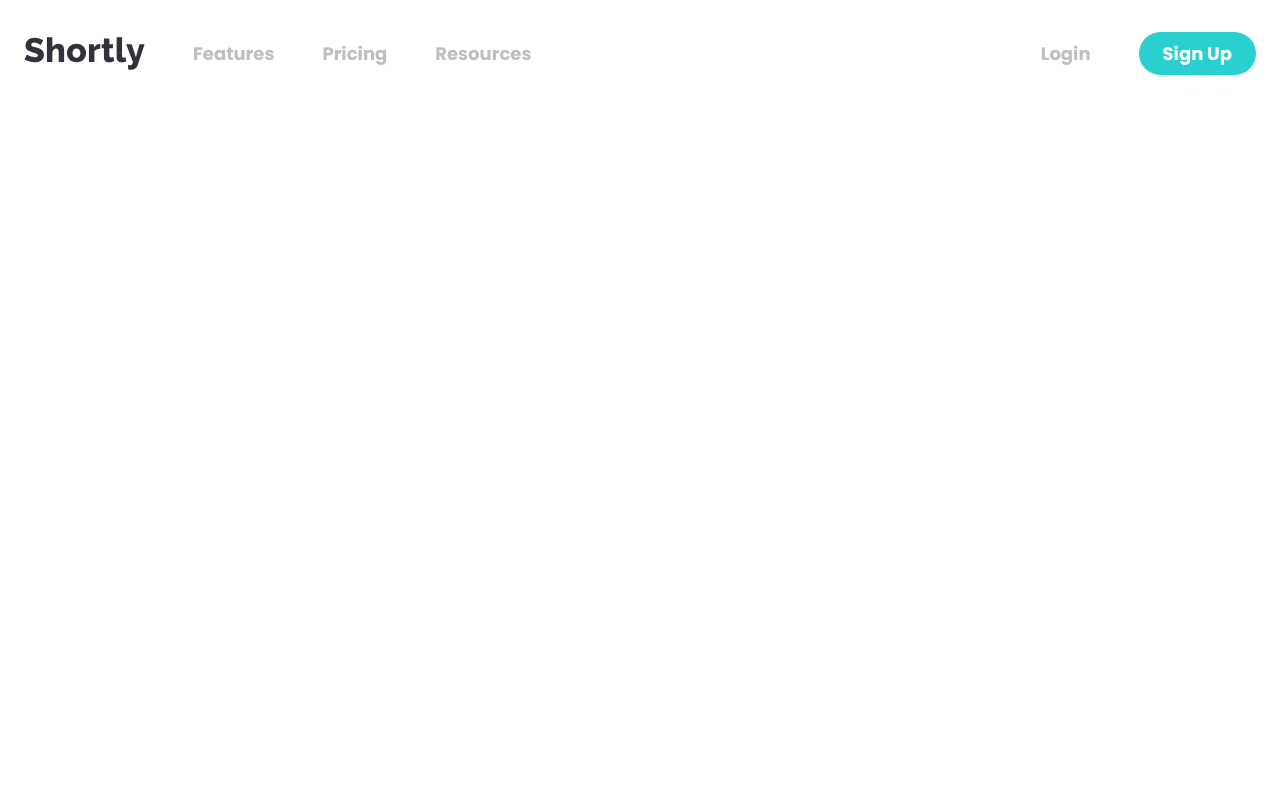
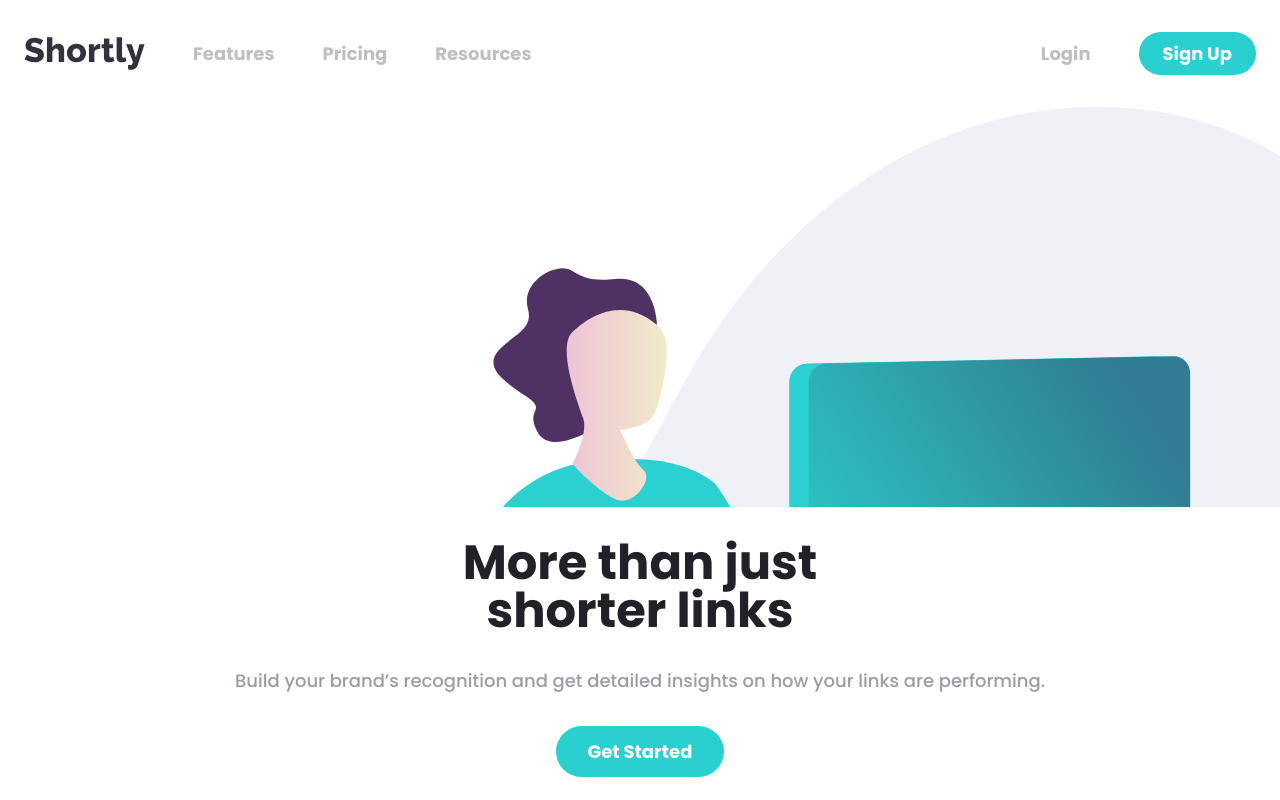
Before and after one commit to iplus-plus/fm_url_shortening, a React (Vite) app: page / in a window 1280 px wide. Built offline with nearby package versions, Linux system fonts and the light colour scheme.

Commit message:
add hero structure

```diff
--- a/src/App.jsx
+++ b/src/App.jsx
@@ -1,8 +1,12 @@
 import Navbar from "./components/Navbar.jsx";
+import Main from "./components/Main.jsx";
 function App() {
-    return <>
-        <Navbar />
-    </>;
+    return (
+        <>
+            <Navbar />
+            <Main />
+        </>
+    );
 }
 
 export default App;
--- /dev/null
+++ b/src/components/Hero.jsx
@@ -0,0 +1,27 @@
+import React from "react";
+import HERO_IMAGE from "../assets/images/illustration-working.svg";
+
+const Hero = () => {
+    return (
+        <div className="flex flex-col gap-8 max-w-screen-xl mx-auto">
+            <div
+                className="min-h-[400px] bg-no-repeat bg-[24px_top] [backgroundSize:140%]"
+                style={{ backgroundImage: `url(${HERO_IMAGE})` }}
+            ></div>
+            <div className="px-6 text-center">
+                <h1 className="max-w-[14ch] text-5xl text-[var(--gray-950)] mx-auto font-bold">
+                    More than just shorter links
+                </h1>
+                <p className="py-8 text-[var(--gray-500)] font-medium">
+                    Build your brand’s recognition and get detailed insights on
+                    how your links are performing.
+                </p>
+                <button className="capitalize bg-[var(--blue-400)] py-3 px-8 rounded-full text-white font-bold">
+                    get started
+                </button>
+            </div>
+        </div>
+    );
+};
+
+export default Hero;
--- /dev/null
+++ b/src/components/Main.jsx
@@ -0,0 +1,10 @@
+import React from "react";
+import Hero from "./Hero.jsx";
+
+const Main = () => {
+    return <main>
+    <Hero />
+    </main>;
+};
+
+export default Main;
```
